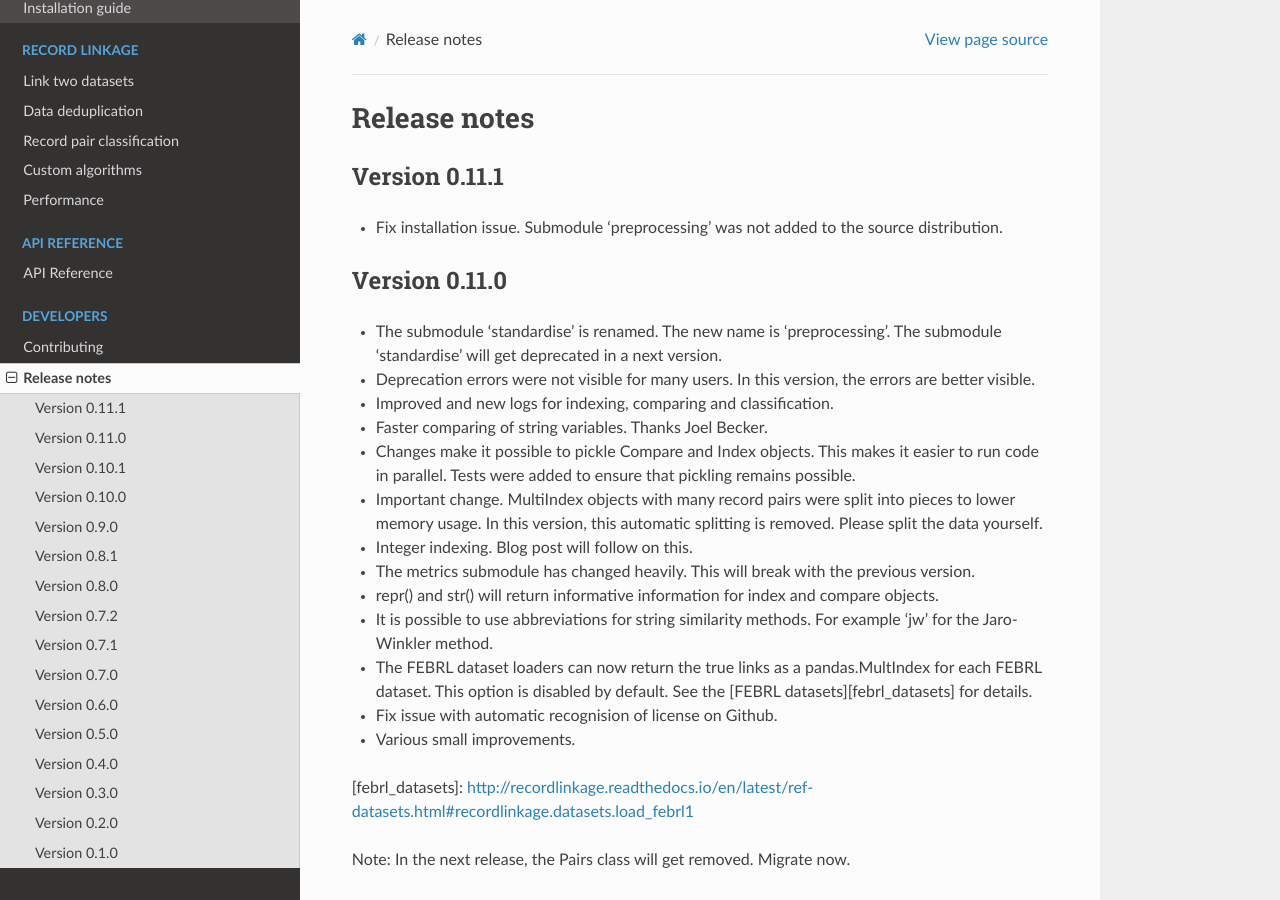
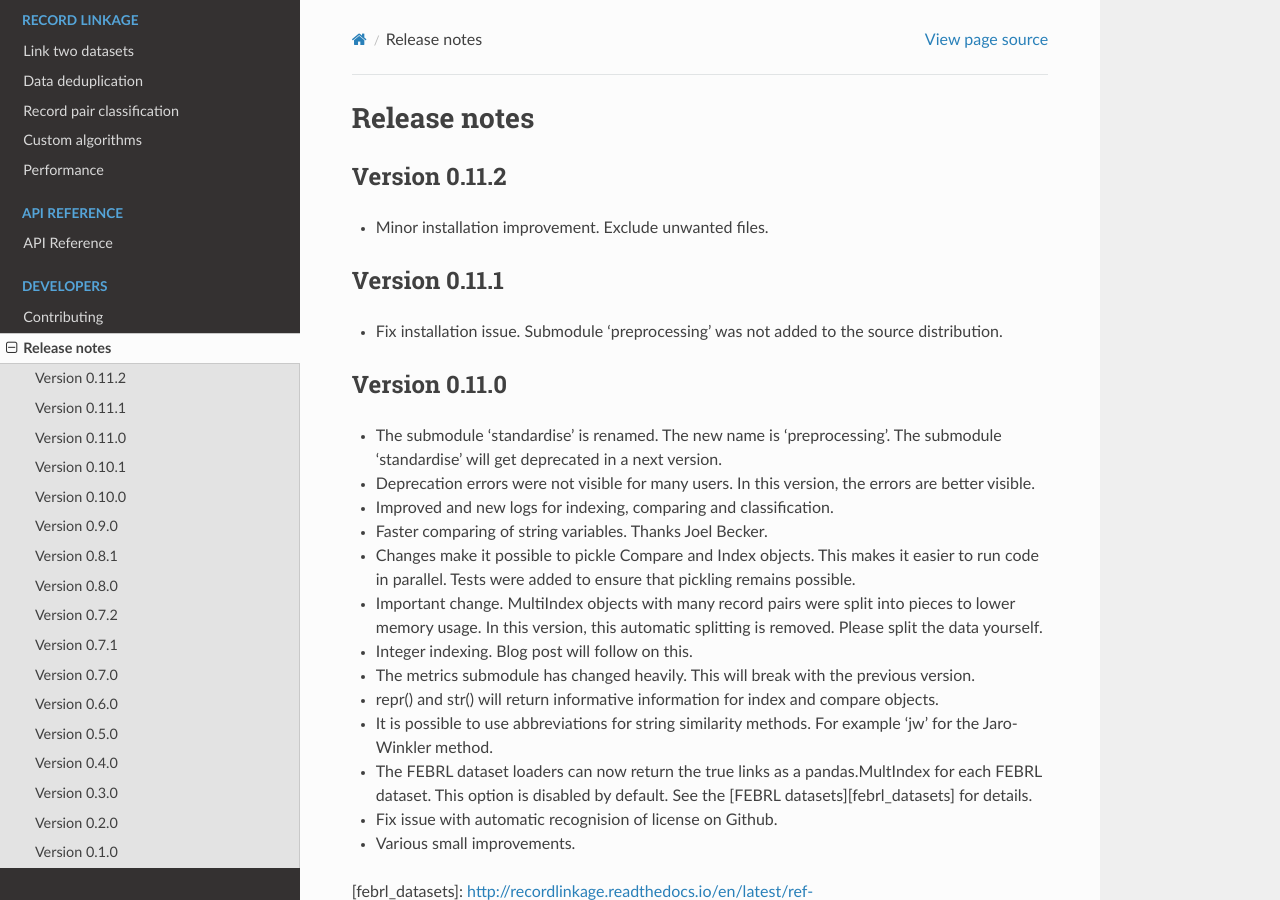
Before and after one commit to J535D165/recordlinkage, a Sphinx documentation site: the page built from docs/changelog.rst, in a window 1280 px wide and 900 px high. Built offline with Sphinx 7.4.7 and the Read the Docs theme 2.0.0, drawn with Linux system fonts in a browser that asks for light colours.

Commit message:
Add changelog for v0.11.2

```diff
--- a/docs/changelog.rst
+++ b/docs/changelog.rst
@@ -1,6 +1,11 @@
 *************
 Release notes
 *************
+
+Version 0.11.2
+==============
+
+- Minor installation improvement. Exclude unwanted files.
 
 Version 0.11.1
 ==============
```
